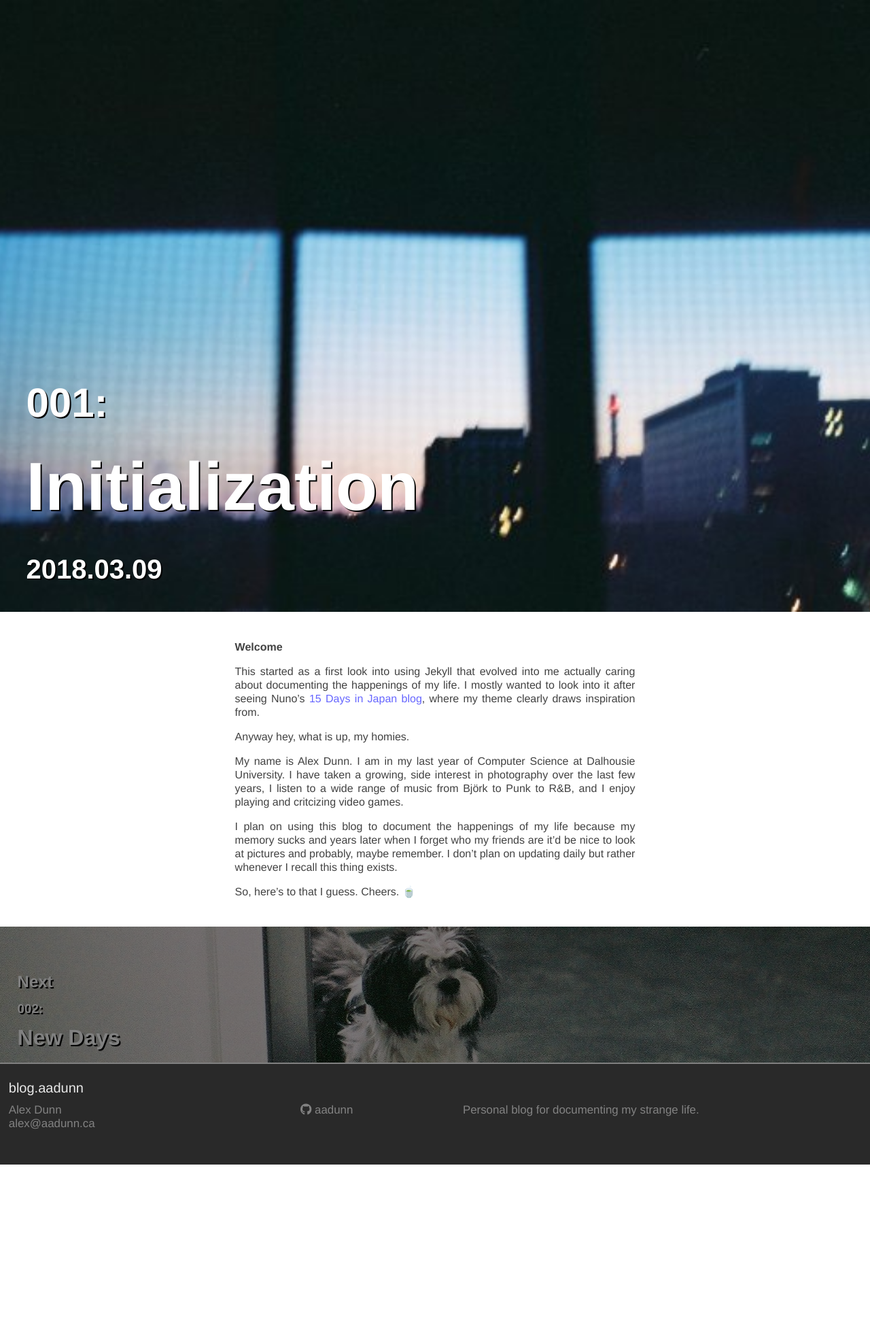
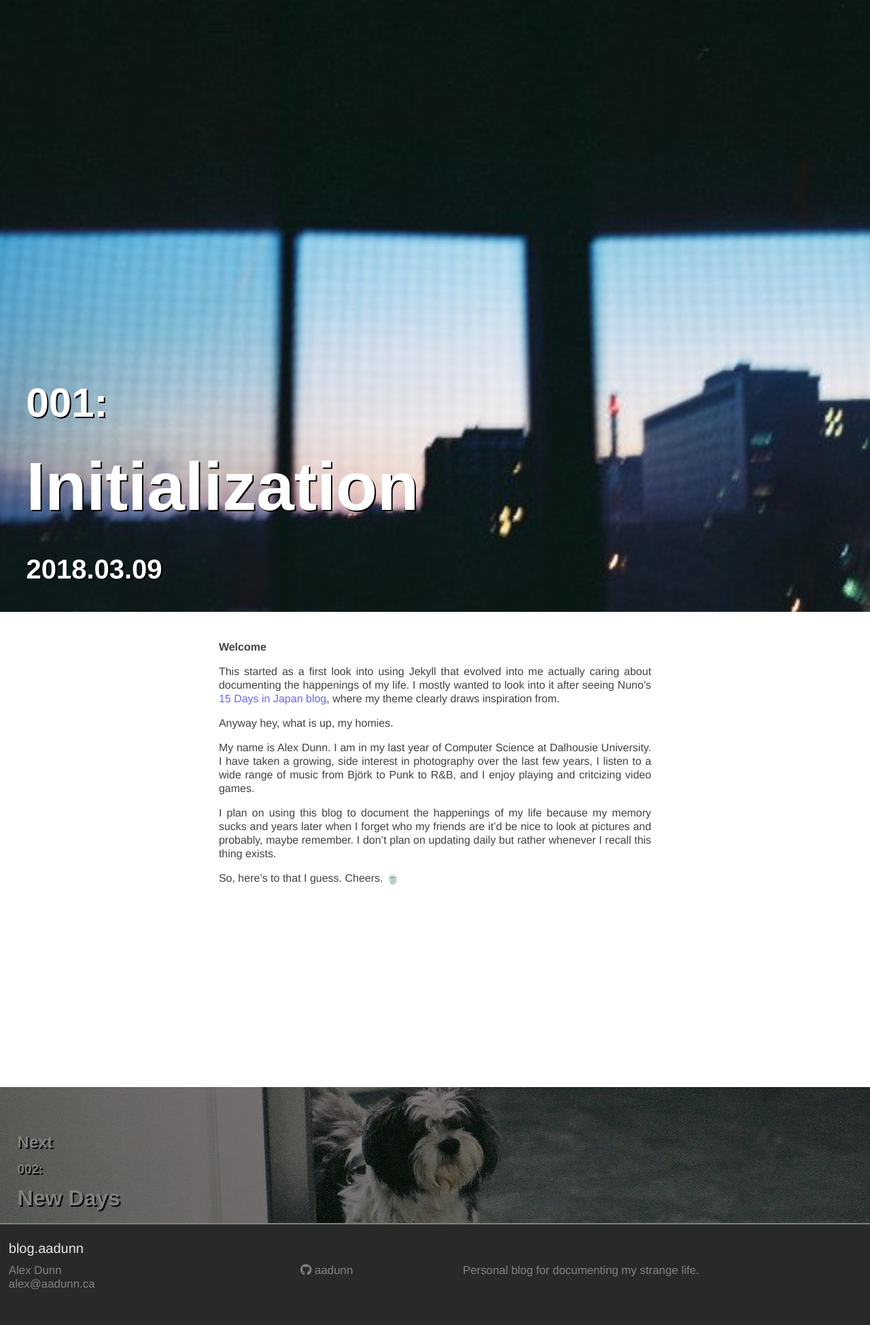
Before and after one commit to aadunn/blog, a Jekyll site: the page built from _posts/2018-03-09-init.md, in a window 1280 px wide. Shown: the whole page at 68% size. Built offline with Jekyll 4.4.1, drawn with Linux system fonts in a browser that asks for light colours; nearby versions of some CDN libraries; before the commit the page ends 1713 px from its top, so only the background shows below that.

Commit message:
added image support within posts, added ul styles to fit the theme

```diff
--- /dev/null
+++ b/_includes/image.html
@@ -0,0 +1,6 @@
+<div class="image-container">
+
+	<img class="body-image" src="{{ include.img }}" alt="{{ include.alt }}" />
+	<p class="caption">{{ include.caption }}</p>
+
+</div>
--- a/_layouts/home.html
+++ b/_layouts/home.html
@@ -31,6 +31,7 @@
 					style="background-image: url({{ previous.headerImage }});">
 
 		      <div class="title-container">
+		      	<h2>Next:</h2>
 				    <h3 >{{ previous.postId }}:</h3>
 				    <h1>{{ previous.title }}</h1>
 				  </div>
--- a/_sass/post.scss
+++ b/_sass/post.scss
@@ -18,24 +18,18 @@
 }
 
 .article-cover {
+	background-color: black;
+
 	height: 100vh;
 	text-shadow: $drop-shadow;
 
-	h1 {
-    font-size: 100px;
-  }
+	h1 { font-size: 100px; }
 
-  h2 {
-    font-size: 80px;
-  }
+  h2 { font-size: 80px; }
 
-  h3 {
-    font-size: 60px;
-  }
+  h3 { font-size: 60px; }
 
-  h4 {
-    font-size: 40px;
-  }
+  h4 { font-size: 40px; }
 
 	span {
 		padding-left: 3%;
@@ -60,15 +54,43 @@
 }
 
 .article-body {
-	width: 50%;
+	width: 75%;
+	margin-bottom: 20%;
+
 	text-align: left;
 	z-index: 0;
 
 	text-align: justify;
   text-justify: inter-word;
 
+  p {
+  	margin-left: 15%;
+  	margin-right: 15%;
+  }
+
+  ul {
+  	margin-left: 15%;
+  	margin-right: 15%;
+  }
+
 	a {
 		color: lighten(blue, 20%);
+	}
+}
+
+.image-container {
+	width: 100%;
+	padding-top: 5%;
+	padding-bottom: 5%;
+
+	img.body-image {
+		width: 100%;
+	}
+
+	p.caption {
+		margin: 0;
+		color: $grey-color;
+		font-size: 14px;
 	}
 }
 
```
Also changed, not shown: _posts/2018-03-30-lisa-rbc-scallops.markdown (added, +33 -0 lines), 3 other files.
